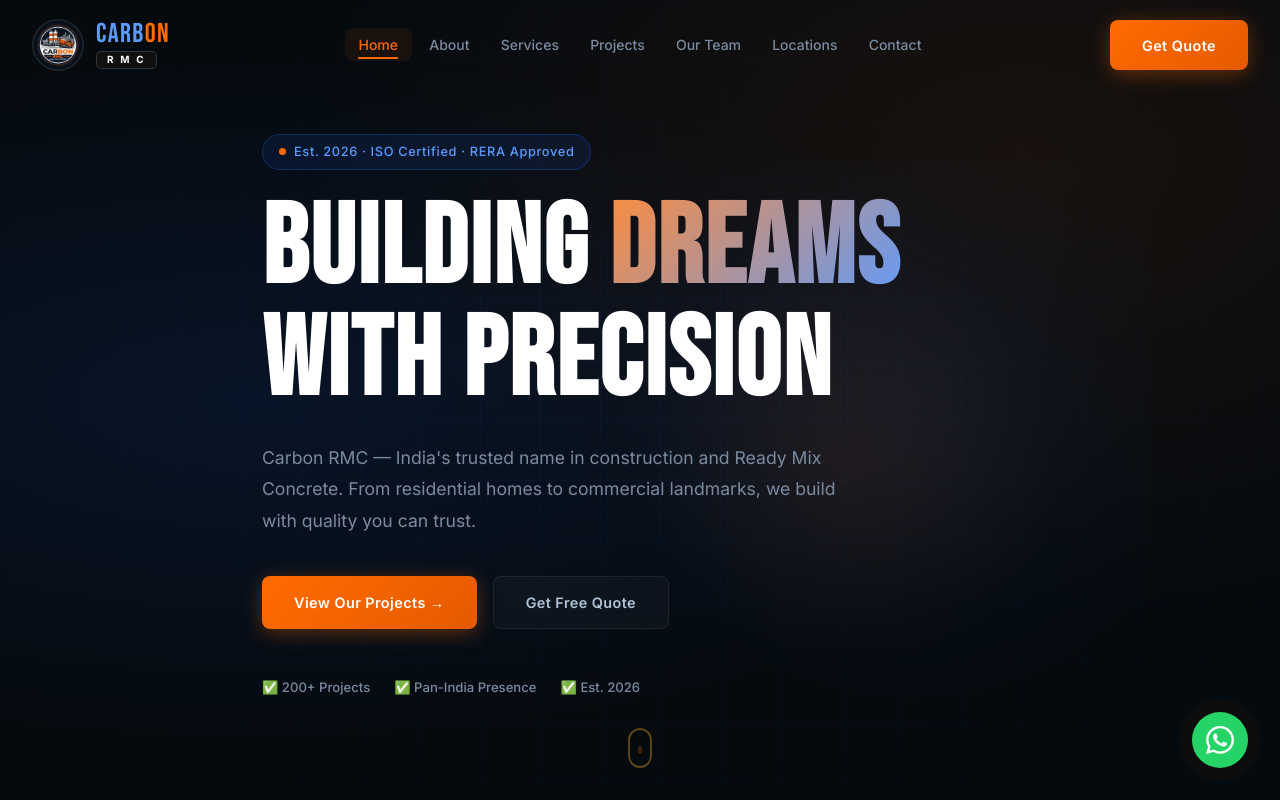
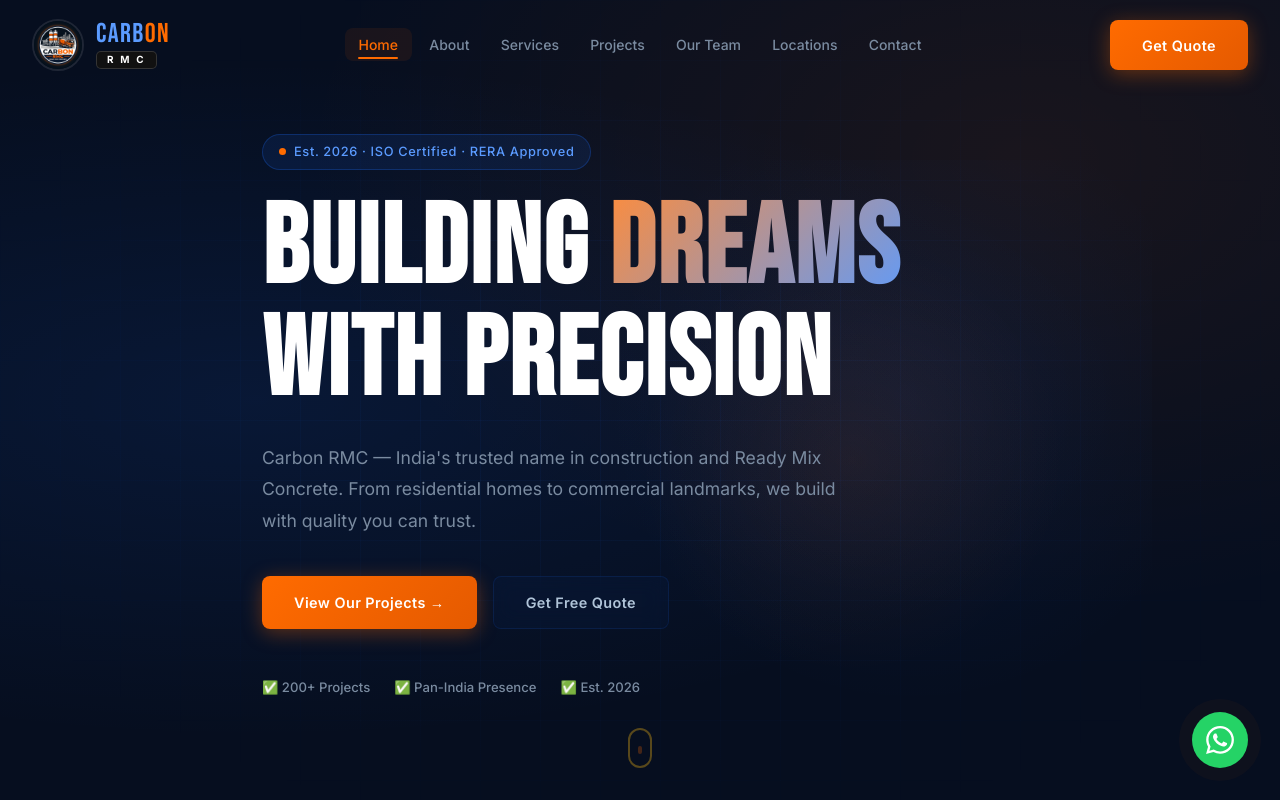
Before and after one commit to Sudhanshu88/Carbon-Rmc-, a Next.js app in the folder frontend/: page / in a window 1280 px wide. Shown: the top 800 px of the page. Built offline with nearby package versions, Linux system fonts and the light colour scheme.

Commit message:
design: background navy blue from logo colors — blue+orange+dark gradient

```diff
--- a/frontend/app/globals.css
+++ b/frontend/app/globals.css
@@ -10,28 +10,31 @@
   --primary-light: #FF8C3A;
 
   /* Blue — Secondary / accent */
-  --secondary:     #0A1628;
+  --secondary:     #0B1D3A;
   --blue:          #1E6FFF;
   --blue-dark:     #1558D6;
   --blue-light:    #5B9BFF;
 
-  /* Black backgrounds */
-  --bg-dark:       #050A0F;
-  --bg-card:       #0D1520;
-  --bg-card2:      #0A1628;
+  /* Navy Blue backgrounds — logo ka blue mix */
+  --bg-dark:       #060E1F;
+  --bg-card:       #0C1A30;
+  --bg-card2:      #0B1828;
 
+  /* Subtle gradients */
+  --bg-gradient:   linear-gradient(135deg, #060E1F 0%, #0A1628 50%, #080F1C 100%);
+  --bg-hero:       linear-gradient(135deg, #060E1F 0%, #091525 60%, #0D1B2A 100%);
   /* Text */
   --text-primary:  #FFFFFF;
   --text-muted:    #7A8BA0;
   --text-light:    #B0C4D8;
 
-  /* Borders */
-  --border:        rgba(30, 111, 255, 0.15);
+  /* Borders — blue tinted */
+  --border:        rgba(30, 111, 255, 0.2);
   --border-bright: rgba(255, 107, 0, 0.5);
 
-  /* Glass */
-  --glass-bg:      rgba(255, 255, 255, 0.03);
-  --glass-border:  rgba(255, 255, 255, 0.07);
+  /* Glass — blue tinted panels */
+  --glass-bg:      rgba(30, 111, 255, 0.04);
+  --glass-border:  rgba(30, 111, 255, 0.12);
 
   /* Shadows */
   --shadow-gold:   0 0 40px rgba(255, 107, 0, 0.18);
@@ -61,7 +64,12 @@
 
 body {
   font-family: var(--font-body);
-  background: var(--bg-dark);
+  background: #060E1F;
+  background-image:
+    radial-gradient(ellipse at top left,    rgba(30, 111, 255, 0.08) 0%, transparent 50%),
+    radial-gradient(ellipse at bottom right, rgba(255, 107,   0, 0.05) 0%, transparent 50%),
+    linear-gradient(135deg, #060E1F 0%, #0A1525 50%, #060E1F 100%);
+  background-attachment: fixed;
   color: var(--text-primary);
   line-height: 1.6;
   overflow-x: hidden;
--- a/frontend/components/Navbar.module.css
+++ b/frontend/components/Navbar.module.css
@@ -9,12 +9,12 @@
 }
 
 .navbar.scrolled {
-  background: rgba(5, 10, 15, 0.95);
+  background: rgba(6, 14, 31, 0.97);
   backdrop-filter: blur(20px);
   -webkit-backdrop-filter: blur(20px);
-  border-bottom: 1px solid rgba(30, 111, 255, 0.15);
+  border-bottom: 1px solid rgba(30, 111, 255, 0.2);
   padding: 0.8rem 0;
-  box-shadow: 0 4px 30px rgba(0,0,0,0.5);
+  box-shadow: 0 4px 30px rgba(0,0,0,0.6), 0 0 60px rgba(30,111,255,0.05);
 }
 
 .inner {
@@ -166,9 +166,9 @@
 .mobileMenu {
   display: none;
   flex-direction: column;
-  background: rgba(10, 10, 15, 0.98);
+  background: rgba(6, 14, 31, 0.99);
   backdrop-filter: blur(20px);
-  border-top: 1px solid var(--border);
+  border-top: 1px solid rgba(30, 111, 255, 0.2);
   padding: 1rem 0 1.5rem;
   max-height: 0;
   overflow: hidden;
```
